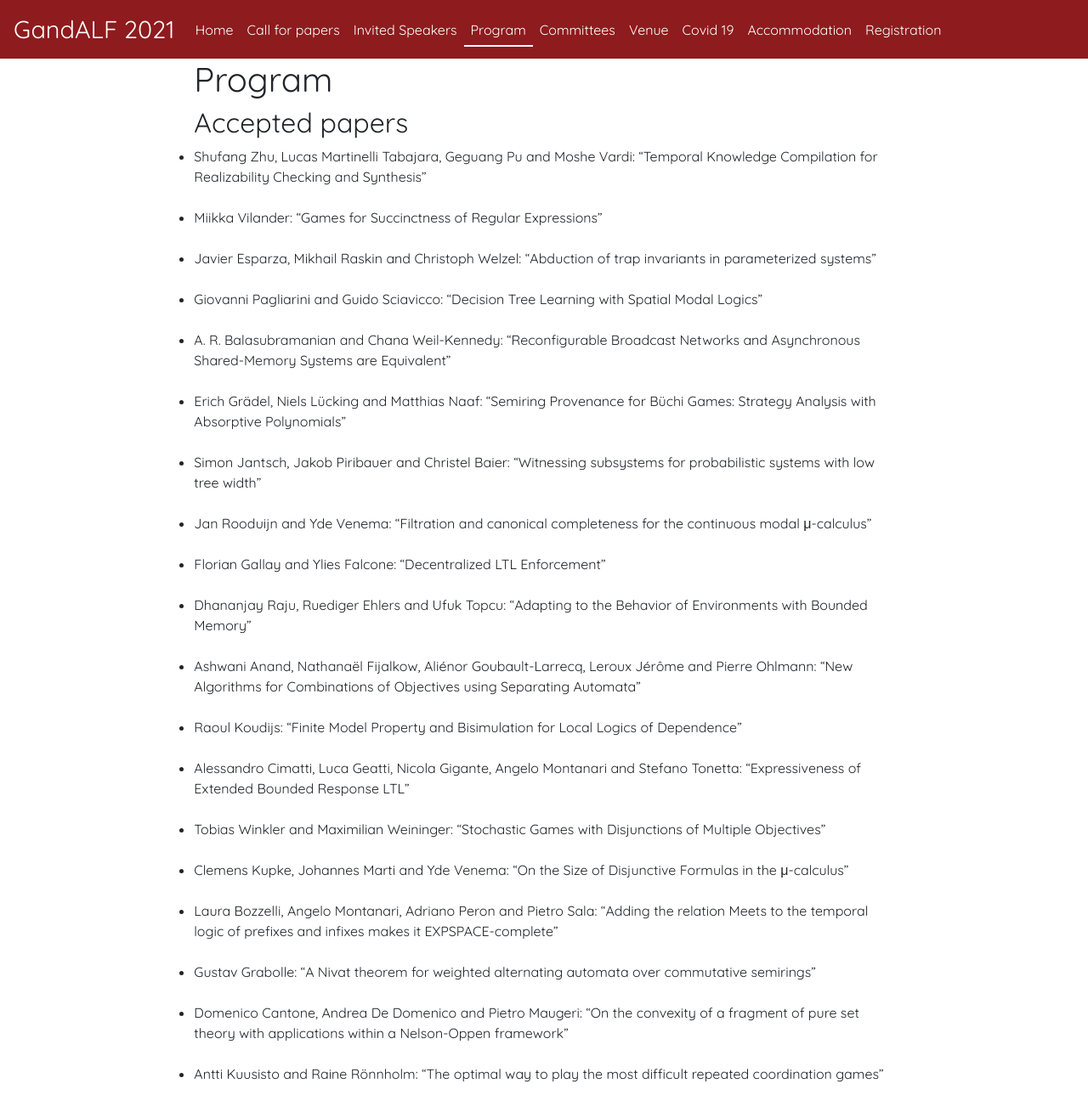
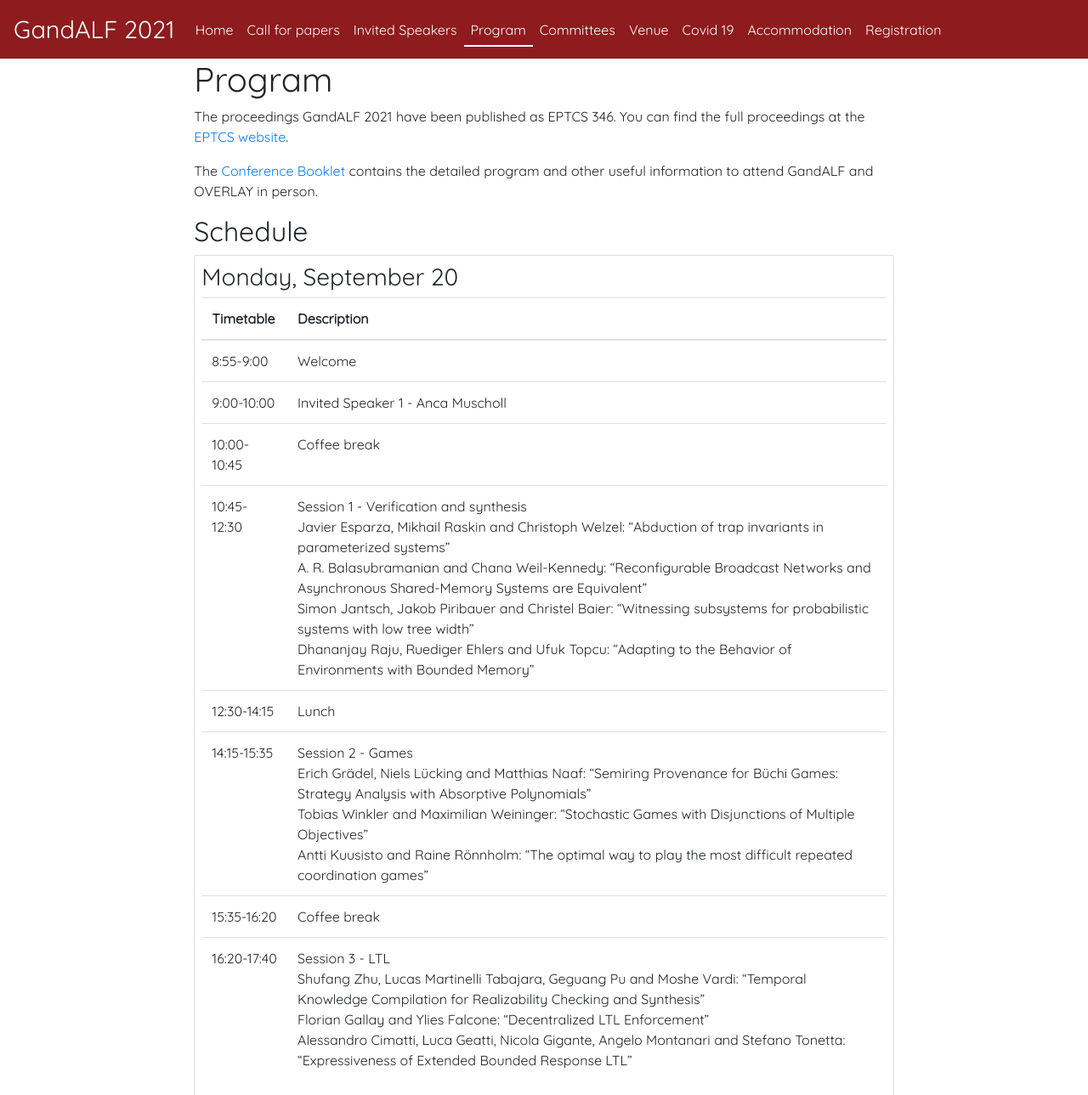
Before and after one commit to francescomagarotto/gandALF-site-2021, a Gatsby site: page /program in a window 1280 px wide. Shown: the top 1289 px of the page at 85% size. Built offline with nearby package versions, Linux system fonts and the light colour scheme; Gatsby itself is replaced by a stand-in of ours.

Commit message:
Link to EPTCS proceedings and conference booklet

```diff
--- a/package.json
+++ b/package.json
@@ -16,7 +16,8 @@
   },
   "dependencies": {
     "bootstrap": "^4.5.3",
-    "gatsby": "^2.32.4",
+    "cross-env": "^7.0.3",
+    "gatsby": "^2.32.13",
     "gatsby-image": "^2.9.0",
     "gatsby-plugin-manifest": "^2.10.0",
     "gatsby-plugin-react-helmet": "^3.8.0",
--- a/src/pages/program.js
+++ b/src/pages/program.js
@@ -9,90 +9,20 @@ const Program = props => {
       <main className={"flex-fill col-md-8 offset-md-2 col-sm-12"}>
         <h1 className="text-left">Program</h1>
         <section>
-          <h2>Accepted papers</h2>
-          <ul id="programul">
-            <li>
-              Shufang Zhu, Lucas Martinelli Tabajara, Geguang Pu and Moshe
-              Vardi: “Temporal Knowledge Compilation for Realizability Checking
-              and Synthesis”
-            </li>
-            <li>
-              Miikka Vilander: “Games for Succinctness of Regular Expressions”
-            </li>
-            <li>
-              Javier Esparza, Mikhail Raskin and Christoph Welzel: “Abduction of
-              trap invariants in parameterized systems”
-            </li>
-            <li>
-              Giovanni Pagliarini and Guido Sciavicco: “Decision Tree Learning
-              with Spatial Modal Logics”
-            </li>
-            <li>
-              A. R. Balasubramanian and Chana Weil-Kennedy: “Reconfigurable
-              Broadcast Networks and Asynchronous Shared-Memory Systems are
-              Equivalent”
-            </li>
-            <li>
-              Erich Grädel, Niels Lücking and Matthias Naaf: “Semiring
-              Provenance for Büchi Games: Strategy Analysis with Absorptive
-              Polynomials”
-            </li>
-            <li>
-              Simon Jantsch, Jakob Piribauer and Christel Baier: “Witnessing
-              subsystems for probabilistic systems with low tree width”
-            </li>
-            <li>
-              Jan Rooduijn and Yde Venema: “Filtration and canonical
-              completeness for the continuous modal μ-calculus”
-            </li>
-            <li>
-              Florian Gallay and Ylies Falcone: “Decentralized LTL Enforcement”
-            </li>
-            <li>
-              Dhananjay Raju, Ruediger Ehlers and Ufuk Topcu: “Adapting to the
-              Behavior of Environments with Bounded Memory”
-            </li>
-            <li>
-              Ashwani Anand, Nathanaël Fijalkow, Aliénor Goubault-Larrecq,
-              Leroux Jérôme and Pierre Ohlmann: “New Algorithms for Combinations
-              of Objectives using Separating Automata”
-            </li>
-            <li>
-              Raoul Koudijs: “Finite Model Property and Bisimulation for Local
-              Logics of Dependence”
-            </li>
-            <li>
-              Alessandro Cimatti, Luca Geatti, Nicola Gigante, Angelo Montanari
-              and Stefano Tonetta: “Expressiveness of Extended Bounded Response
-              LTL”
-            </li>
-            <li>
-              Tobias Winkler and Maximilian Weininger: “Stochastic Games with
-              Disjunctions of Multiple Objectives”
-            </li>
-            <li>
-              Clemens Kupke, Johannes Marti and Yde Venema: “On the Size of
-              Disjunctive Formulas in the μ-calculus”
-            </li>
-            <li>
-              Laura Bozzelli, Angelo Montanari, Adriano Peron and Pietro Sala:
-              “Adding the relation Meets to the temporal logic of prefixes and
-              infixes makes it EXPSPACE-complete”
-            </li>
-            <li>
-              Gustav Grabolle: “A Nivat theorem for weighted alternating
-              automata over commutative semirings”
-            </li>
-            <li>
-              Domenico Cantone, Andrea De Domenico and Pietro Maugeri: “On the
-              convexity of a fragment of pure set theory with applications
-              within a Nelson-Oppen framework”
-            </li>
-            <li>
-              Antti Kuusisto and Raine Rönnholm: “The optimal way to play the
-              most difficult repeated coordination games”
-            </li>
-          </ul>
+        <p>The proceedings GandALF 2021 have been published as EPTCS 346.
+        You can find the full proceedings at the{" "}
+        <a href="http://dx.doi.org/10.4204/EPTCS.346">
+            EPTCS website
+        </a>
+        .</p>
+        <p>
+        The{" "}
+        <a href="/gandalf2021.pdf">
+        Conference Booklet
+        </a>
+        {" "}contains the detailed program and other useful
+        information to attend GandALF and OVERLAY in person.
+        </p>
         </section>
         <section>
           <h2>Schedule</h2>
--- a/src/pages/venue.js
+++ b/src/pages/venue.js
@@ -46,12 +46,6 @@ const Venue = props => {
           and take you directly to the address of your choice in Padova. The
           reservation must be made at least 24h before your arrival.
           <dl>
-            <dt>Air Service </dt>
-            <dd>
-              <a href="https://www.airserviceshuttle.it/en">
-                https://www.airserviceshuttle.it/en
-              </a>
-            </dd>
             <dt>GoOpti </dt>
             <dd>
               <a href="https://www.goopti.com/en/">
```
Also changed, not shown: 2 other files.
